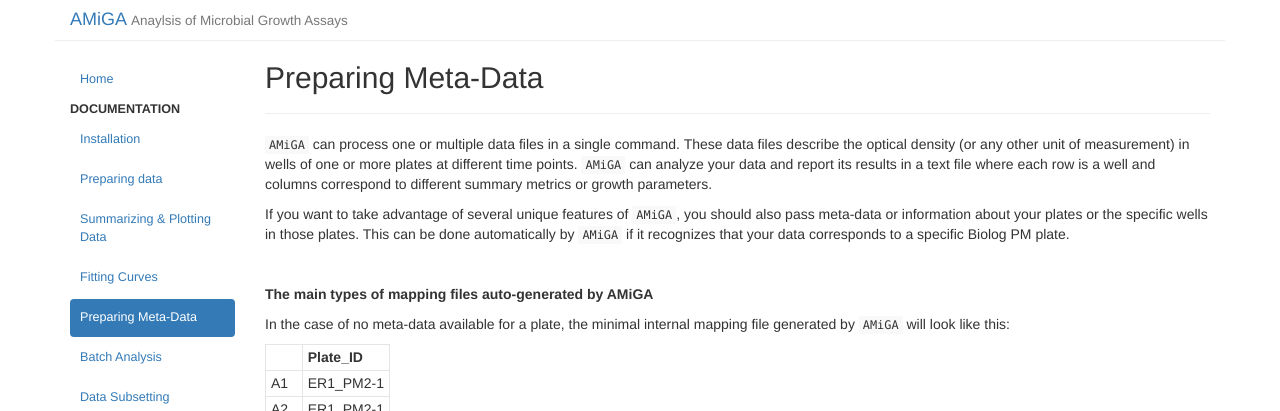
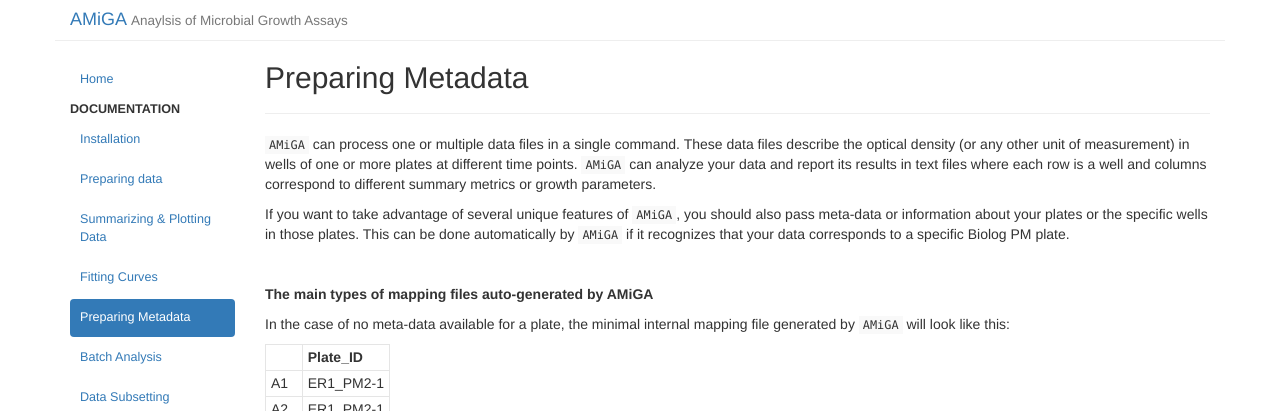
Before and after one commit to firasmidani/amiga, a Jekyll site: the page built from docs/_posts/2020-03-25-metadata.md, in a window 1280 px wide. Shown: the top 411 px of the page. Built offline with Jekyll 4.4.1, drawn with Linux system fonts in a browser that asks for light colours.

Commit message:
more metadata preparation notes

```diff
--- a/docs/_posts/2020-03-25-metadata.md
+++ b/docs/_posts/2020-03-25-metadata.md
@@ -1,13 +1,13 @@
 ---
 layout: page
-title: "Preparing Meta-Data"
+title: "Preparing Metadata"
 category: doc
 date: 2020-03-25 19:11:17
 order: 5
 use_math: false
 ---
 
-`AMiGA` can process one or multiple data files in a single command. These data files describe the optical density (or any other unit of measurement) in wells of one or more plates at different time points. `AMiGA` can analyze your data and report its results in a text file where each row is a well and columns correspond to different summary metrics or growth parameters.
+`AMiGA` can process one or multiple data files in a single command. These data files describe the optical density (or any other unit of measurement) in wells of one or more plates at different time points. `AMiGA` can analyze your data and report its results in text files where each row is a well and columns correspond to different summary metrics or growth parameters.
 
 If you want to take advantage of several unique features of `AMiGA`, you should also pass meta-data or information about your plates or the specific wells in those plates. This can be done automatically by `AMiGA` if it recognizes that your data corresponds to a specific Biolog PM plate.
 
```
Also changed, not shown: docs/_posts/2020-03-23-example.md (+1 -1 lines).
